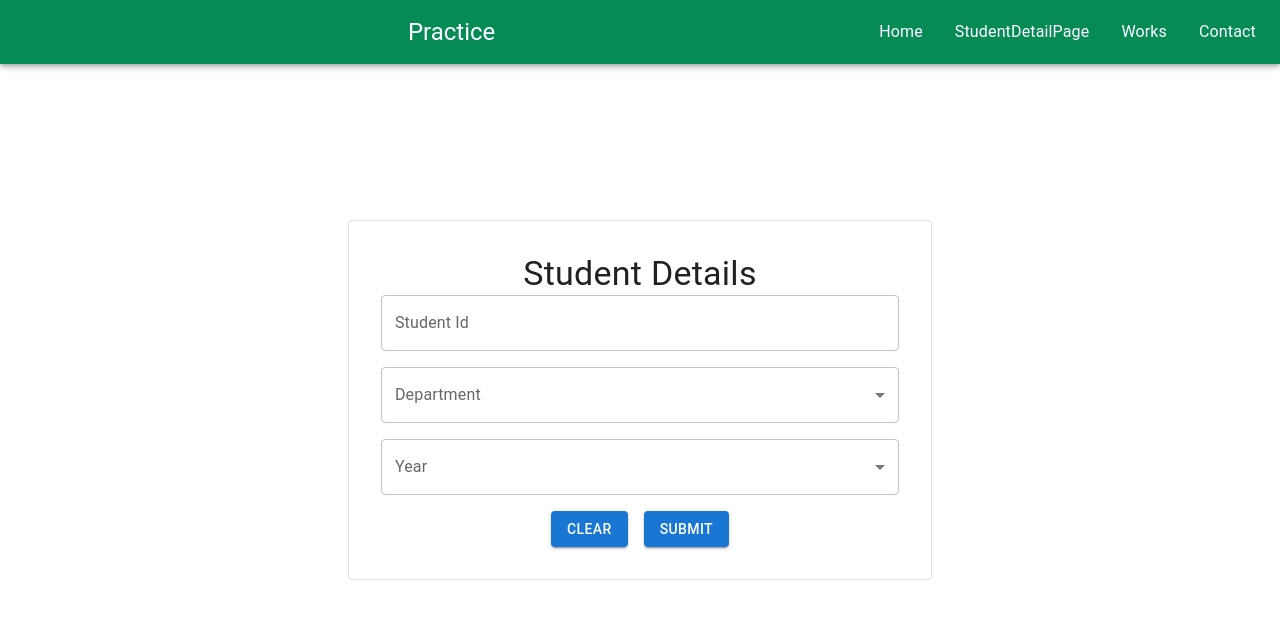
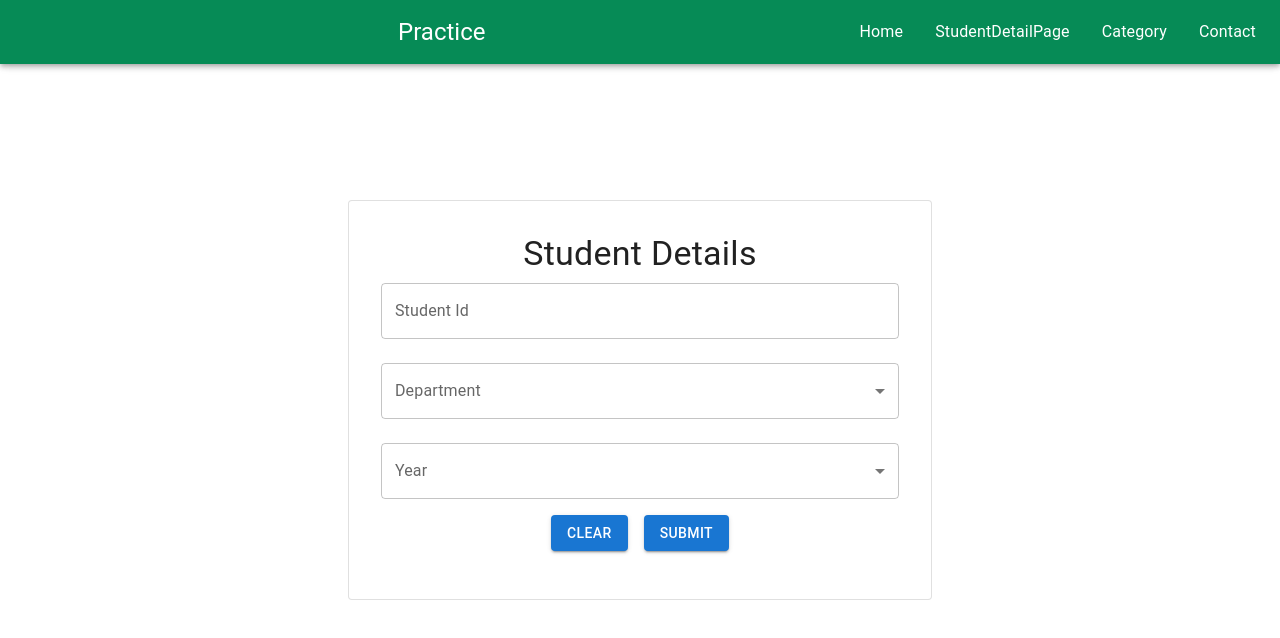
Before and after one commit to lisyamagimairaj/Practice, a React (Vite) app: page /StudentDetailPage in a window 1280 px wide. Shown: the top 638 px of the page. Built offline with nearby package versions, Linux system fonts and the light colour scheme.

Commit message:
checked Student detail backend connectivity and renamed works as category

```diff
--- a/src/App.jsx
+++ b/src/App.jsx
@@ -2,7 +2,7 @@ import React, { useState } from "react";
 import "./App.css";
 import Home from "./Pages/Home";
 import StudentDetailPage from "./Pages/StudentDetailPage";
-import Works from "./Pages/Works";
+import Category from "./Pages/Category";
 import Contact from "./Pages/Contact";
 import { Routes, Route } from "react-router-dom";
 import NavBar from "./Components.ts/NavBar";
@@ -16,7 +16,7 @@ function App() {
           <Routes>
             <Route path="/Home" element={<Home />} />
             <Route path="/StudentDetailPage" element={<StudentDetailPage />} />
-            <Route path="/Works" element={<Works />} />
+            <Route path="/Category" element={<Category />} />
             <Route path="/Contact" element={<Contact />} />
           </Routes>
         </div>
--- a/src/Components.ts/NavBar.jsx
+++ b/src/Components.ts/NavBar.jsx
@@ -39,9 +39,9 @@ function NavBar() {
           </Typography>
           <Typography
             sx={{ cursor: "pointer" }}
-            onClick={() => navigate(`Works`)}
+            onClick={() => navigate(`Category`)}
           >
-            Works
+            Category
           </Typography>
           <Typography
             sx={{ cursor: "pointer" }}
--- /dev/null
+++ b/src/Pages/Category.jsx
@@ -0,0 +1,7 @@
+import { Typography } from "@mui/material";
+
+function Category() {
+  return <Typography variant="h4"> Suggestions </Typography>;
+}
+
+export default Category;
--- a/src/Pages/Contact.jsx
+++ b/src/Pages/Contact.jsx
@@ -21,7 +21,7 @@ function Contact() {
   };
 
   const onSend = async () => {
-    const sendname = await backend.saveContactName(name,feedback);
+    const sendname = await backend.saveContactName(name, feedback);
     console.log(sendname);
     setName("");
     setFeedback("");
@@ -34,10 +34,10 @@ function Contact() {
   return (
     <Container maxWidth="md">
       <Paper variant="outlined" sx={{ p: 5 }}>
-        <Typography variant="body2">give the Contact details</Typography>
-        <Box sx={{ display: "flex", alignItems: "center" }}>
+        <Typography variant="body2">Suggestion</Typography>
+        <Box  sx={{ p: 2,}}>
           <TextField
-            label="add your contact name"
+            label="Name"
             variant="standard"
             fullWidth
             value={name}
--- a/src/Pages/Home.jsx
+++ b/src/Pages/Home.jsx
@@ -44,15 +44,16 @@ function Home() {
           alignItems: "center",
         }}
       >
-        <Stack direction="column" spacing={3}>
-          <Typography variant="h3" color="#ffff">
-            Student suggestion portal
-          </Typography>
-
-          <Button variant="contained" onClick={onRuleDialog}>
+        <Box sx={{ p: 2, mb: 2 }}>
+          <Stack direction="column" spacing={3}>
+            <Typography variant="h3" color="#ffff">
+              Student suggestion portal
+            </Typography>
+          </Stack>
+          <Button variant="contained" sx={{mt:3}}onClick={onRuleDialog}>
             Give a Suggestion
           </Button>
-        </Stack>
+        </Box>
         <Dialog open={openRuleDialog} onClose={oncloseDialog}>
           <DialogTitle>Agree to the terms</DialogTitle>
           <DialogContent>
@@ -60,7 +61,10 @@ function Home() {
             Topics allowed
           </DialogContent>
           <DialogActions>
-            <Button variant="contained" onClick={() => navigate(`/StudentDetailPage`)}>
+            <Button
+              variant="contained"
+              onClick={() => navigate(`/StudentDetailPage`)}
+            >
               agree
             </Button>
             <Button variant="contained" onClick={oncloseDialog}>
--- a/src/Pages/StudentDetailPage.jsx
+++ b/src/Pages/StudentDetailPage.jsx
@@ -9,11 +9,13 @@ import {
 } from "@mui/material";
 import React from "react";
 import { backend } from "../api/Client";
+import { useNavigate } from "react-router-dom";
 
 const dept = ["BCA", "BHA", "BSC", "B.Com", "Msc", "MCA", "BA", "B.Tech"];
 const year = ["1st year", "2nd year", "3rd year", "4th year"];
 
 function StudentDetailPage() {
+  const navigate=useNavigate();
   const [form, setForm] = React.useState({
     studentId: "",
     department: "",
@@ -28,6 +30,7 @@ function StudentDetailPage() {
     const res = await backend.saveName(payload);
     console.log(res);
     setForm({ studentId: "", department: "", Year: "" });
+    navigate("/Category")
   };
 
   const onCancel = () => {
@@ -37,7 +40,7 @@ function StudentDetailPage() {
   return (
     <Container maxWidth="md">
       <Paper variant="outlined" sx={{ p: 2 }}>
-        <Box component="form" onSubmit={submit} sx={{ p: 2 }}>
+        <Box component="form" onSubmit={submit} sx={{ p: 2, mb: 2 }}>
           <Typography variant="h4">Student Details</Typography>
 
           <TextField
@@ -46,7 +49,7 @@ function StudentDetailPage() {
             fullWidth
             value={form.studentId}
             onChange={(e) => setForm({ ...form, studentId: e.target.value })}
-            sx={{ mb: 2 }}
+            sx={{ mb: 2, mt: 1}}
           />
 
           <TextField
@@ -56,7 +59,7 @@ function StudentDetailPage() {
             fullWidth
             value={form.department}
             onChange={(e) => setForm({ ...form, department: e.target.value })}
-            sx={{ mb: 2 }}
+            sx={{ mb: 2, mt: 1 }}
           >
             {dept.map((p) => (
               <MenuItem key={p} value={p}>
@@ -72,7 +75,7 @@ function StudentDetailPage() {
             fullWidth
             value={form.Year}
             onChange={(e) => setForm({ ...form, Year: e.target.value })}
-            sx={{ mb: 2 }}
+            sx={{ mb: 2, mt: 1 }}
           >
             {year.map((p) => (
               <MenuItem key={p} value={p}>
--- a/src/Pages/Works.jsx
+++ /dev/null
@@ -1,7 +0,0 @@
-import { Typography } from "@mui/material";
-
-function Works() {
-  return <Typography variant="h4"> works shud be displayed here</Typography>;
-}
-
-export default Works;
```
